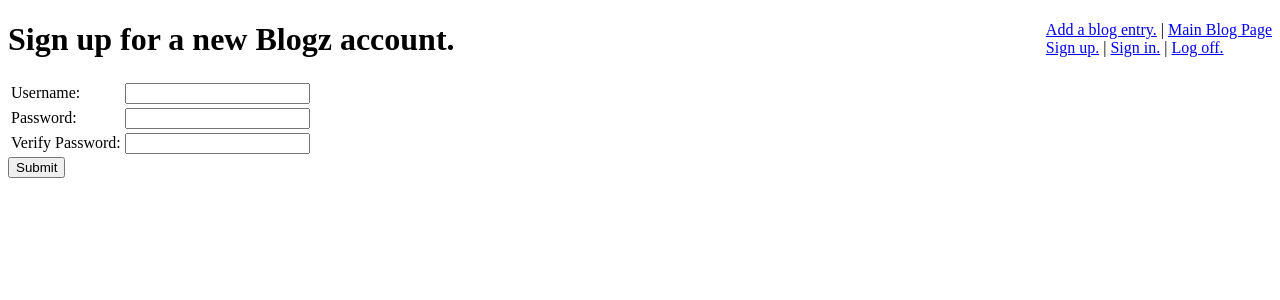
After one commit to ChristopherMichaelOwens/blogz, a Flask app: page /signup in a window 1280 px wide. The commit adds this page. Shown: the top 300 px of the page. Run offline with Flask 2, Linux system fonts and the light colour scheme.

Commit message:
getting close

```diff
--- a/main.py
+++ b/main.py
@@ -1,13 +1,41 @@
-from flask import Flask, request, redirect, render_template, flash
+from flask import Flask, request, redirect, render_template, flash, session
 from flask_sqlalchemy import SQLAlchemy
+
 
 app = Flask(__name__)
 app.config['DEBUG'] = True
-app.config['SQLALCHEMY_DATABASE_URI'] = 'mysql+pymysql://build-a-blog:password@localhost:8889/build-a-blog'
+app.config['SQLALCHEMY_DATABASE_URI'] = 'mysql+pymysql://blogz:password@localhost:8889/blogz'
 app.config['SQLALCHEMY_ECHO'] = True
 db = SQLAlchemy(app)
 app.secret_key = 'youdamannowdawg'
 
+def is_email(string):
+    # for our purposes, an email string has an '@' followed by a '.'
+    # there is an embedded language called 'regular expression' that would crunch this implementation down
+    # to a one-liner, but we'll keep it simple:
+    atsign_index = string.find('@')
+    atsign_present = atsign_index >= 0
+    if not atsign_present:
+        return False
+    else:
+        domain_dot_index = string.find('.', atsign_index)
+        domain_dot_present = domain_dot_index >= 0
+        return domain_dot_present
+
+
+class User(db.Model):
+	id = db.Column(db.Integer, primary_key = True)
+	username = db.Column(db.String(120), unique=True)
+	password = db.Column(db.String(120))
+	#unsure about this one
+	blogs = db.relationship('Blog', backref='user')
+
+	def __init__(self, username, password):
+		self.username = username
+		self.password = password
+
+	def __repr__(self):
+		return '<User %r>' % self.username
 
 class Blog(db.Model):
 #defines columns or maybe extra tables
@@ -15,10 +43,80 @@ class Blog(db.Model):
 	id = db.Column(db.Integer, primary_key=True)
 	title = db.Column(db.String(140))
 	post = db.Column(db.String(1024))
+	#this is new too. Add property of owner_id
+	owner_id = db.Column(db.Integer, db.ForeignKey('user.id'))
 
-	def __init__(self, title, post):
+	def __init__(self, title, post,owner):
 		self.title=title
 		self.post=post
+		self.owner=owner
+
+	def __repr__(self):
+		return '<Blog %r>' % self.title
+
+def is_email(string):
+    # for our purposes, an email string has an '@' followed by a '.'
+    # there is an embedded language called 'regular expression' that would crunch this implementation down
+    # to a one-liner, but we'll keep it simple:
+    atsign_index = string.find('@')
+    atsign_present = atsign_index >= 0
+    if not atsign_present:
+        return False
+    else:
+        domain_dot_index = string.find('.', atsign_index)
+        domain_dot_present = domain_dot_index >= 0
+        return domain_dot_present
+
+@app.route("/signup", methods=['GET', 'POST'])
+def signup():
+	if request.method == 'POST':
+		username = request.form['username']
+		password = request.form['password']
+		verify = request.form['verify']
+		#if not is_email(email):
+		#	flash('zoiks! "' + email + '" does not seem like an email address')
+		#	return redirect('/register')
+		username_db_count = User.query.filter_by(username=username).count()
+		if username_db_count > 0:
+			flash('yikes! "' + username + '" is already taken and password reminders are not implemented')
+			return redirect('/register')
+		if password != verify:
+			flash('passwords did not match')
+			return redirect('/register')
+		user = User(username=username, password=password)
+		db.session.add(user)
+		db.session.commit()
+		session['user'] = user.username
+		return redirect("/")
+	else:
+		return render_template('signup.html')
+
+@app.route("/login", methods=['GET', 'POST'])
+def login():
+	if request.method == 'GET':
+		return render_template('login.html')
+	elif request.method == 'POST':
+		username = request.form['username']
+		password = request.form['password']
+		users = User.query.filter_by(username=username)
+		if users.count() == 1:
+			user = users.first()
+			if password == user.password:
+				session['user'] = user.username
+				flash('welcome back, '+user.username)
+				return redirect("/")
+		flash('bad username or password')
+		return redirect("/login")
+
+
+@app.route("/logout", methods=['POST','GET'])
+def logout():
+	try:
+		del session['user']
+	except:
+		flash('You cannot log out if you are not logged in.')
+	return redirect("/")
+
 
 
 
@@ -36,7 +134,7 @@ def add_post():
 	if request.method == 'POST':
 		title = request.form['title']
 		post = request.form['post']
-
+		owner = User.query.filter_by(username=session['user']).first()
 
 		if title == "" or post == "":
 			#flash('You need to fill out all the fields')
@@ -45,7 +143,7 @@ def add_post():
 			return render_template('newpost.html', title=title, post=post, error=error)
 
 
-		blog = Blog(post=post, title=title)
+		blog = Blog(post=post, title=title,owner=owner)
 		db.session.add(blog)
 		db.session.commit()
 
@@ -78,12 +176,17 @@ def whole_blog():
 	return render_template('blog.html', posts = posts)
 
 
-
+@app.before_request
+def require_login():
+	allowed = ['blog', 'signup', 'login', 'index', '']
+	if request.endpoint not in allowed and 'user' not in session:
+		flash('You have to sign up to do that')
+		return redirect('/signup')
 
 
 @app.route('/', methods=['POST', 'GET'])
 def index():
-
+	#render_template("index.html")
 	return redirect('/blog')
 
 
--- a/templates/base.html
+++ b/templates/base.html
@@ -9,9 +9,12 @@
         </style>
     </head>
     <body>
-        <div style='float: right'>
-
-            <a href="newpost">Add a blog entry.</a> | <a href="blog">Main Blog Page</a>
+		<div style='float: right'>
+			{% if session['user'] %}
+			<p>Welcome {{ session['user'] }}</p>
+			{% endif %}
+			<a href="newpost">Add a blog entry.</a> | <a href="blog">Main Blog Page</a></br>
+			<a href="signup">Sign up.</a> | <a href="login">Sign in.</a> | <a href="logout">Log off.</a>
 
         </div>
 
--- /dev/null
+++ b/templates/signup.html
@@ -0,0 +1,40 @@
+{% extends "base.html" %}
+{% block content %}
+
+<h1>Sign up for a new Blogz account.</h1>
+
+<form action = "/signup" method = "POST">
+			<table>
+				<tbody><tr>
+					<td><label for ="username">Username:</label></td>
+					<td>
+						<input name="username" value="{{ username }}" type="text">
+
+						<span class="error">{{ error_user }}</span>
+
+					</td>
+				</tr>
+				<tr>
+					<td><label for = "password">Password:</label></td>
+					<td>
+						<input name = "password" type = "password">
+
+						<span class = "error">{{ error_pass }}</span>
+
+					</td>
+				</tr>
+				<tr>
+					<td><label for = "verify">Verify Password:</label></td>
+					<td>
+						<input name = "verify" type = "password">
+
+						<span class = "error">{{ error_verify }}</span>
+
+					</td>
+				</tr>
+				</tbody>
+			</table>
+			<input type = "submit">
+		</form>
+
+{% endblock %}
--- a/templates/single_post.html
+++ b/templates/single_post.html
@@ -3,8 +3,10 @@
 {% block content %}
 <center><h1> Welcome to my blog. </h1></center>
 {% for id in go %}
-{{id.title}}
+<a href=blog? >{{id.title}}</a>
 {{id.post}}
+</br>
+<h4> Written by:{{id.owner_id}} </h4>
 
 
 
```
Also changed, not shown: templates/login.html (added, +30 -0 lines), templates/register.html (added, +12 -0 lines).
